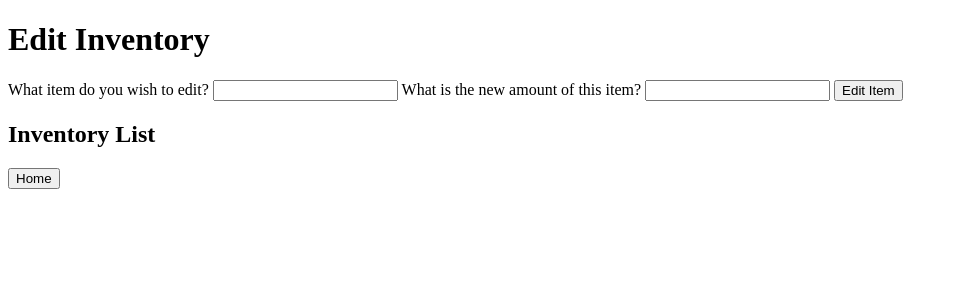
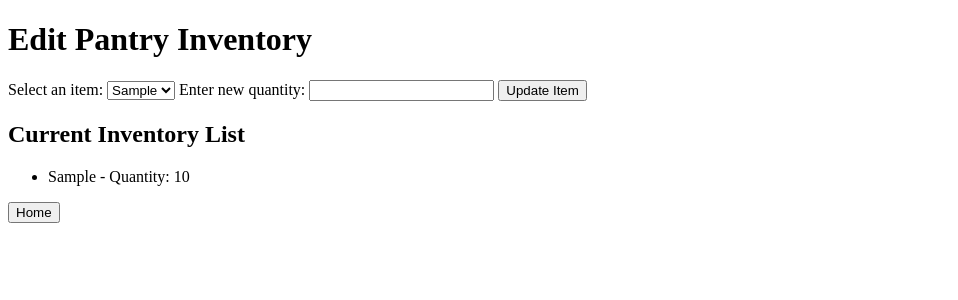
Before and after one commit to E-A-H62/Pantry-Inventory, a Flask app: page /edit in a window 1280 px wide. Shown: the top 300 px of the page, without its empty margins (0-958 px from the left). Run offline with Flask 3, Linux system fonts and the light colour scheme; tables that the repository leaves empty hold one stand-in row (values such as "Sample post").

Commit message:
Created a database to hold user-inputted data

```diff
--- a/app.py
+++ b/app.py
@@ -1,33 +1,54 @@
 from flask import Flask, render_template, request, redirect, url_for
+from flask_sqlalchemy import SQLAlchemy
 
 app = Flask(__name__)
+app.config['SQLALCHEMY_DATABASE_URI'] = 'sqlite:///pantry.db'
+app.config['SQLALCHEMY_TRACK_MODIFICATIONS'] = False
+db = SQLAlchemy(app)
 
-# A list to store pantry items (for demonstration purposes)
-pantry_items = []
+class PantryItem(db.Model):
+    id = db.Column(db.Integer, primary_key=True)
+    item = db.Column(db.String(100), nullable=False)
+    quantity = db.Column(db.Integer, nullable=False)
+
+    def __repr__(self):
+        return f'<PantryItem {self.item}>'
+
+# Initialize the database
+with app.app_context():
+    # Delete existing database tables
+    db.drop_all()
+    # Create table
+    db.create_all()
 
 @app.route('/')
 def home():
     return render_template('home.html')
 
+# Adding item to database
 @app.route('/inventory', methods=['GET', 'POST'])
 def inventory():
     if request.method == 'POST':
         item = request.form['item']
         quantity = request.form['quantity']
-        pantry_items.append({'item': item, 'quantity': int(quantity)})
+        new_item = PantryItem(item=item, quantity=int(quantity))
+        db.session.add(new_item)
+        db.session.commit()
         return redirect(url_for('inventory'))
+    pantry_items = PantryItem.query.all()
     return render_template('inventory.html', pantry_items=pantry_items)
 
-# needs work to become fully functional
+# Editing item in database
 @app.route('/edit', methods=['GET', 'POST'])
 def edit():
     if request.method == 'POST':
-        item = request.form['item']
+        item_id = request.form['item_id']
         quantity = request.form['quantity']
-        for entry in pantry_items:
-            if entry.get(item):
-                entry[item] = quantity
+        item = PantryItem.query.get(item_id)
+        item.quantity = int(quantity)
+        db.session.commit()
         return redirect(url_for('edit'))
+    pantry_items = PantryItem.query.all()
     return render_template('edit.html', pantry_items=pantry_items)
 
 if __name__ == '__main__':
--- a/templates/edit.html
+++ b/templates/edit.html
@@ -3,23 +3,27 @@
 <head>
     <meta charset="UTF-8">
     <meta name="viewport" content="width=device-width, initial-scale=1.0">
-    <title>Pantry Inventory</title>
+    <title>Edit Pantry Inventory</title>
 </head>
 <body>
-    <h1>Edit Inventory</h1>
+    <h1>Edit Pantry Inventory</h1>
 
     <form action="/edit" method="POST">
-        <label for="item">What item do you wish to edit?</label>
-        <input type="text" id="item" name="item" required>
-        <label for="quantity">What is the new amount of this item?</label>
+        <label for="item_id">Select an item:</label>
+        <select id="item_id" name="item_id" required>
+            {% for entry in pantry_items %}
+                <option value="{{ entry.id }}">{{ entry.item.capitalize() }}</option>
+            {% endfor %}
+        </select>
+        <label for="quantity">Enter new quantity:</label>
         <input type="number" id="quantity" name="quantity" required>
-        <button type="submit">Edit Item</button>
+        <button type="submit">Update Item</button>
     </form>
 
-    <h2>Inventory List</h2>
+    <h2>Current Inventory List</h2>
     <ul>
         {% for entry in pantry_items %}
-            <li>{{ entry.item }} - Quantity: {{ entry.quantity }}</li>
+            <li>{{ entry.item.capitalize() }} - Quantity: {{ entry.quantity }}</li>
         {% endfor %}
     </ul>
 
--- a/templates/inventory.html
+++ b/templates/inventory.html
@@ -19,7 +19,7 @@
     <h2>Inventory List</h2>
     <ul>
         {% for entry in pantry_items %}
-            <li>{{ entry.item }} - Quantity: {{ entry.quantity }}</li>
+            <li>{{ entry.item.capitalize() }} - Quantity: {{ entry.quantity }}</li>
         {% endfor %}
     </ul>
 
```
Also changed, not shown: 1 other file.
